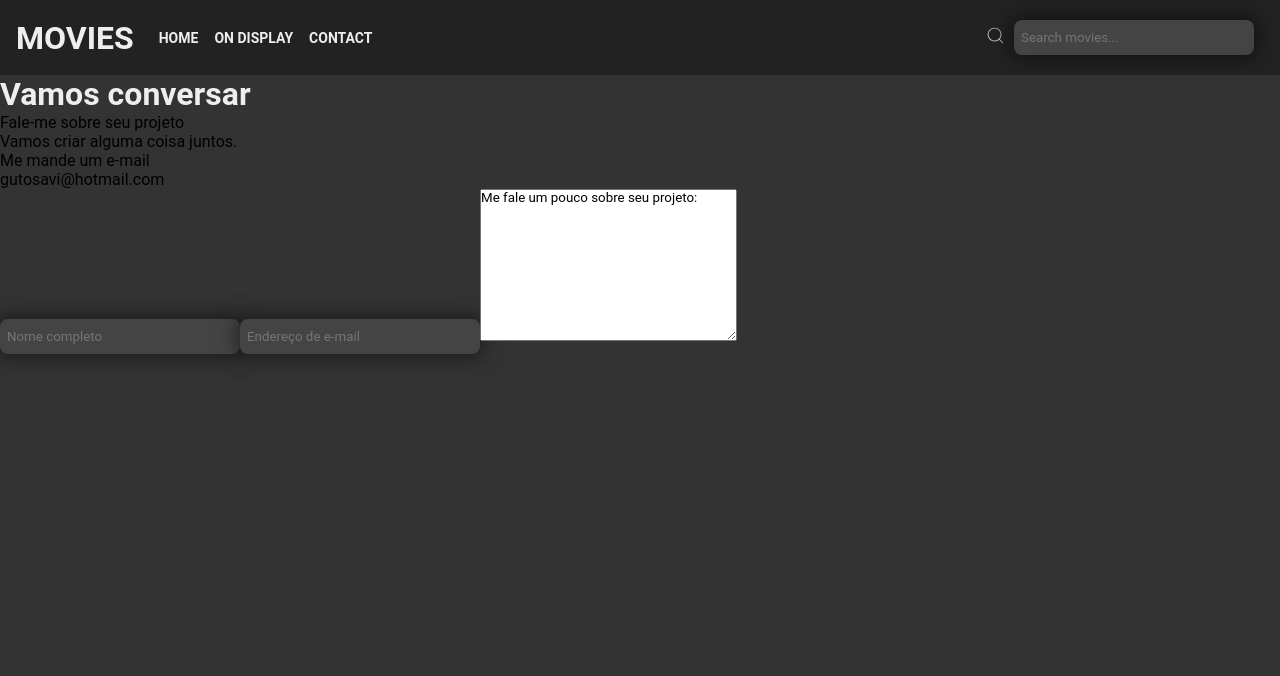
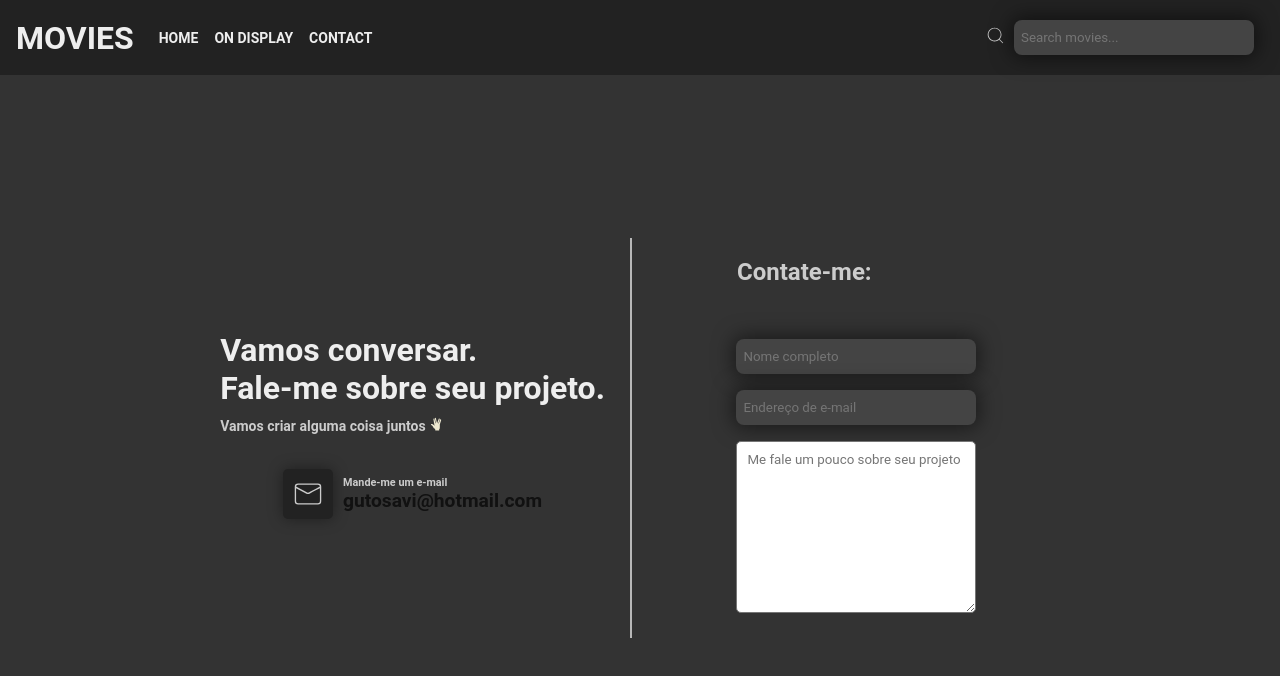
Before and after one commit to gutosavi/react-movies-app, a React (Vite) app: page /contact in a window 1280 px wide. Shown: the top 676 px of the page. Built offline with nearby package versions, Linux system fonts and the light colour scheme.

Commit message:
style: contact page styles

```diff
--- /dev/null
+++ b/src/components/Contact/Contact.css
@@ -0,0 +1,153 @@
+.contact-container {
+  height: calc(100vh - 75px);
+  display: flex;
+  justify-content: center;
+  align-items: center;
+}
+
+.contact-grid {
+  display: grid;
+  height: 400px;
+  grid-template-columns: 1fr 1fr;
+  gap: 1rem;
+  margin: 30px;
+}
+
+
+.contact-box {
+  width: 100%;
+  display: flex;
+  flex-direction: column;
+  justify-content: center;
+  align-items: center;
+}
+
+.contact-title {
+  font-weight: bold;
+  font-size: 2rem;
+  padding: 5px;
+}
+
+.contact-sub-title {
+  font-weight: bold;
+  font-size: .875rem;
+  padding: 5px;
+  color: #ccc;
+}
+
+.contact-email {
+  display: flex;
+  align-items: center;
+  gap: 10px;
+  margin: 30px;
+}
+
+.send-email p {
+  font-size: .675rem;
+  color: #ccc;
+  font-weight: bold;
+}
+
+.send-email span {
+  font-size: 1.2rem;
+  font-weight: bold;
+  color: #111;
+}
+
+.mail-icon {
+  display: flex;
+  justify-content: center;
+  align-items: center;
+  background-color: #222;
+  color: #ccc;
+  width: 50px;
+  height: 50px;
+  font-size: 2rem;
+  border-radius: 5px;
+  box-shadow: 0 0 15px rgba(0, 0, 0, .4);
+
+}
+
+.contact-box:first-child {
+  border-right: 2px solid #b8b8b8;
+  padding-right: 20px;
+  height: 100%;
+}
+
+.form-container form {
+  margin-top: -10px;
+  width: 100%;
+  height: 100%;
+  display: flex;
+  flex-direction: column;
+  justify-content: center;
+  align-items: center;
+  gap: 1rem;
+}
+
+.form-container h2 {
+  width: 75%;
+  margin-top: 20px;
+  display: flex;
+  justify-content: center;
+  color: #ccc;
+
+}
+
+.form-container form textarea {
+  width: 240px;
+  border-radius: 5px;
+  padding: 10px;
+  color: #222;
+}
+
+@media screen and (max-width: 600px) {
+  .contact-container {
+    height: 100%;
+    margin-top: 30px;
+  }
+
+  .contact-grid {
+    width: 100%;
+    grid-template-columns: 1fr;
+    margin: 0;
+  }
+
+  .contact-sub-title {
+    font-size: .575rem;
+
+}
+
+  .send-email p {
+    font-size: .475rem;
+
+  }
+
+  .send-email span {
+    font-size: .875rem;
+
+  }
+
+  .mail-icon {
+  width: 30px;
+  height: 30px;
+  font-size: 1rem;
+}
+
+  .contact-box:first-child {
+    border-right: 0;
+  }
+
+  .form-container {
+    display: flex;
+    flex-direction: column;
+    gap: 2rem;
+  }
+
+  .form-container h2 {
+    display: flex;
+    justify-content: center;
+  }
+
+
+}
--- a/src/components/Contact/Contact.jsx
+++ b/src/components/Contact/Contact.jsx
@@ -1,27 +1,46 @@
 import React from 'react';
+import './Contact.css';
+import { GiSpockHand } from 'react-icons/gi';
+import { CiMail } from 'react-icons/ci';
+import { IoIosRocket } from 'react-icons/io';
 
 const Contact = () => {
   return (
-    <section>
+    <section className="contact-container">
+      <div className="contact-grid">
+        <div className="contact-box">
           <div>
-        <div>
-          <h1>Vamos conversar</h1>
-          <p>Fale-me sobre seu projeto</p>
-          <p>Vamos criar alguma coisa juntos.</p>
+            <h1 className="contact-title">
+              Vamos conversar.<br></br> Fale-me sobre seu projeto.
+            </h1>
+            <p className="contact-sub-title">
+              Vamos criar alguma coisa juntos <GiSpockHand color="#EDE8D0" />
+            </p>
           </div>
-        <div>
-          <p>Me mande um e-mail</p>
+          <div className="contact-email">
+            <div className="mail-icon">
+              <CiMail />
+            </div>
+            <div className="send-email">
+              <p>Mande-me um e-mail</p>
               <span>gutosavi@hotmail.com</span>
             </div>
           </div>
-      <div>
+        </div>
+        <div className="form-container">
+          <h2>Contate-me:</h2>
           <form>
             <input type="text" placeholder="Nome completo" />
             <input type="mail" placeholder="Endereço de e-mail" />
-          <textarea name="text-area" id="text-area" rows="10" cols="30">
-            Me fale um pouco sobre seu projeto:
-          </textarea>
+            <textarea
+              name="text-area"
+              id="text-area"
+              rows="10"
+              cols="30"
+              placeholder="Me fale um pouco sobre seu projeto"
+            ></textarea>
           </form>
+        </div>
       </div>
     </section>
   );
```
Lines whose indentation alone changed are shown as unchanged.
